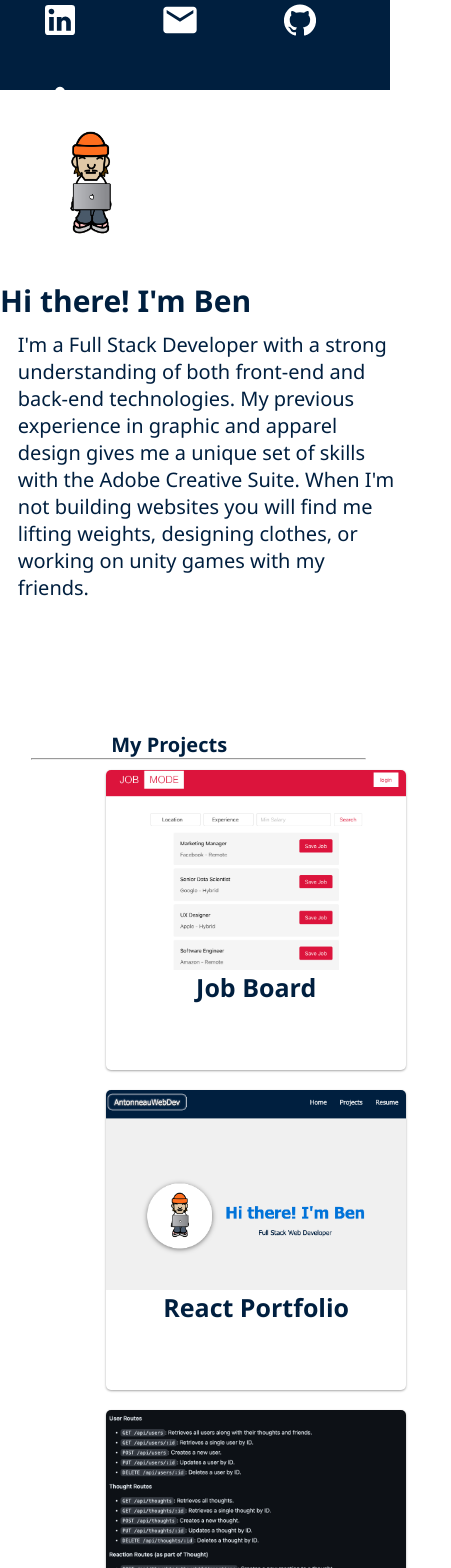
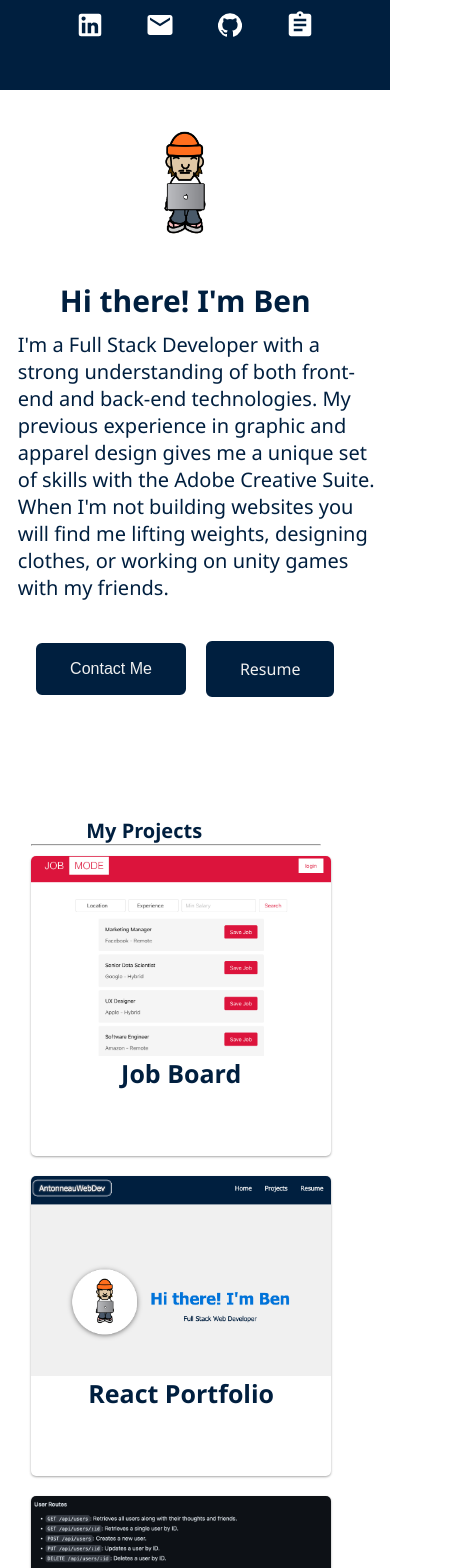
Before and after one commit to bantonneau/react-portfolio, a React (Create React App) app: page / in a window 390 px wide. Shown: the part 20-1588 px from the top of the page, 451 px wide, since content can reach past the window. Built offline with nearby package versions, Linux system fonts and the light colour scheme.

Commit message:
fix mobile/responsive styling

```diff
--- a/src/components/Footer.js
+++ b/src/components/Footer.js
@@ -1,23 +1,12 @@
 import React from 'react'
-import { GitHub, LinkedIn, Email } from '@material-ui/icons'
+import { GitHub, LinkedIn, Email, Assignment } from '@material-ui/icons'
 import '../styles/footer.css'
 import { Link } from 'react-router-dom'
 
 function Footer() {
   return (
     <div className='footer'>
-        <div className='socialMedia'>
-          <Link to="https://www.linkedin.com/in/benantonn/" target='_blank'>
-            <LinkedIn />
-          </Link>
-          <Link to='mailto:benantonn@gmail.com' target='_blank'>
-            <Email />
-          </Link>
-          <Link to='https://github.com/bantonneau' target='_blank'>
-            <GitHub className='githubIcon' />
-          </Link>
-        </div>
-        <p> &copy; Bennett Antonneau 2023</p>
+      <p> &copy; Bennett Antonneau 2023</p>
     </div>
   )
 }
--- a/src/components/MobileHero.js
+++ b/src/components/MobileHero.js
@@ -1,8 +1,12 @@
-import React from 'react'
+import React, {useState} from 'react'
+import { Link } from 'react-router-dom'
 import benos from '../assets/laptop.jpg'
+import ContactMe from './ContactMe'
+
 
 
 function MobileHero() {
+    const [isOpen, setIsOpen] = useState(false)
     return (
         <section className='hero'>
             <div className='image-cropper'>
@@ -12,6 +16,13 @@ function MobileHero() {
             <div className='herotext'>
                 <p>I'm a Full Stack Developer with a strong understanding of both front-end and back-end technologies. My previous experience in graphic and apparel design gives me a unique set of skills with the Adobe Creative Suite. When I'm not building websites you will find me lifting weights, designing clothes, or working on unity games with my friends.</p>
             </div>
+            <section className='buttons'>
+                <button onClick={() => setIsOpen(true)}>Contact Me</button>
+                <ContactMe className='modal'>Modal Content</ContactMe>
+                <Link to="/resume">
+                Resume
+                </Link>
+            </section>
         </section>
     )
 }
--- a/src/styles/Home.css
+++ b/src/styles/Home.css
@@ -55,7 +55,7 @@ h3 {
 
 
 .about {
-  width: 100%;
+  width: 95%;
   display: flex;
   align-items: center;
   color: var(--accentColor);
@@ -91,7 +91,8 @@ h3 {
   align-items: center;
 }
 
-.buttons a, button {
+.buttons a,
+button {
   background-color: var(--mainColor);
   border: none;
   color: var(--backgroundGrey);
@@ -219,15 +220,24 @@ hr {
 
 @media only screen and (max-width: 1231px) {
   .buttons {
-    margin-left: 30vw;
-    margin-top: 50px;
+    margin-left: 140px;
+    margin-top: 30px;
   }
 }
 
+
+
 @media only screen and (max-width: 600px) {
+  .navbarSocialMedia {
+    display: flex;
+    flex-shrink: 1;
+    flex-wrap: nowrap;
+  }
+
   .hero {
     flex-direction: column;
     align-items: center;
+    display: flex
   }
 
   .image-cropper {
@@ -248,9 +258,9 @@ hr {
   }
 
 
- .row {
-  flex-direction: column;
- }
+  .row {
+    flex-direction: column;
+  }
 
 
   .skills {
@@ -269,4 +279,13 @@ hr {
   .title {
     align-self: center;
   }
+
+  .rowContent {
+    padding-left: 0px;
+  }
+
+  .buttons,
+  button {
+    margin-left: 0;
+  }
 }
--- a/src/styles/Projects.css
+++ b/src/styles/Projects.css
@@ -26,7 +26,7 @@
     place-items: center;
     flex-wrap: wrap;
     align-items: center;
-    justify-content: flex-start;
+    justify-content: center;
   }
 
   /* MENU ITEM STYLING */
@@ -77,7 +77,8 @@
   @media only screen and (max-width: 800px) {
     .projectList {
       width: 100%;
-      display: block;
+      display: flex;
+      flex-direction: column;
     }
     .projectItem {
       width: 300px;
--- a/src/styles/footer.css
+++ b/src/styles/footer.css
@@ -31,7 +31,15 @@
   }
 
   @media only screen and (max-width: 600px) {
+
+    .navbarSocialMedia svg {
+      margin: 10px;
+      margin-top: 20px;
+      font-size: 30px;
+  }
+
     .footer svg {
-      font-size: 50px;
+      margin: 10px;
+      font-size: 30px;
     }
   }
--- a/src/styles/navbar.css
+++ b/src/styles/navbar.css
@@ -28,7 +28,7 @@
     margin: 20px;
     font-size: 40px;
     cursor: pointer;
-  }
+}
 
 
 .navbar a {
@@ -37,3 +37,16 @@
     margin: 20px;
     font-size: 15px;
 }
+
+@media only screen and (max-width: 600px) {
+    .navbarSocialMedia svg {
+        margin: 10px;
+        margin-top: 20px;
+        font-size: 30px;
+    }
+
+    .navbar a {
+        margin: 10px;
+        font-size: 15px;
+    }
+}
```
